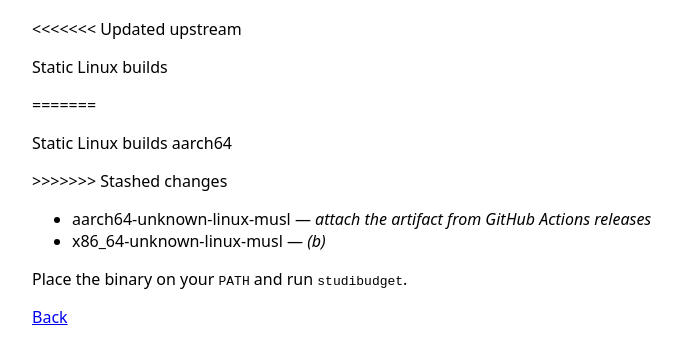
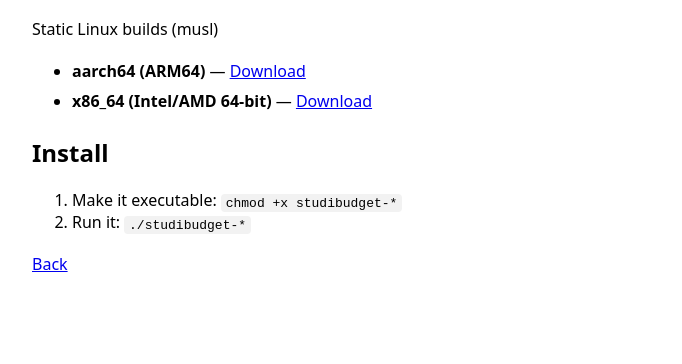
Before and after one commit to Brianmatovu511/studibudget, a plain HTML site: page docs/downloads.html in a window 1280 px wide. Shown: the part 78-442 px from the top of the page, without its empty margins (198-880 px from the left). Drawn offline with Linux system fonts and the light colour scheme.

Commit message:
Update downloads.html

```diff
--- a/docs/downloads.html
+++ b/docs/downloads.html
@@ -1,22 +1,40 @@
-
 <!doctype html>
 <html lang="en">
-<head><meta charset="utf-8"><meta name="viewport" content="width=device-width, initial-scale=1">
-<title>Downloads — studibudget</title>
-<style>body{font-family:system-ui,Segoe UI,Roboto,Helvetica,Arial,sans-serif;max-width:820px;margin:2rem auto;padding:0 1rem;}</style>
+<head>
+  <meta charset="utf-8">
+  <meta name="viewport" content="width=device-width, initial-scale=1">
+  <title>Downloads — studibudget</title>
+  <style>
+    body{font-family:system-ui,Segoe UI,Roboto,Helvetica,Arial,sans-serif;max-width:820px;margin:2rem auto;padding:0 1rem;}
+    a{display:inline-block;margin:.25rem 0;}
+    code{background:#f2f2f2;padding:.1rem .3rem;border-radius:4px;}
+  </style>
 </head>
 <body>
-<h1>Downloads</h1>
-<<<<<<< Updated upstream
-<p>Static Linux builds </p>
-=======
-<p>Static Linux builds aarch64 </p>
->>>>>>> Stashed changes
-<ul>
-  <li>aarch64-unknown-linux-musl — <em>attach the artifact from GitHub Actions releases</em></li>
-  <li>x86_64-unknown-linux-musl — <em>(b)</em></li>
-</ul>
-<p>Place the binary on your <code>PATH</code> and run <code>studibudget</code>.</p>
-<p><a href="./index.html">Back</a></p>
+  <h1>Downloads</h1>
+  <p>Static Linux builds (musl)</p>
+
+  <ul>
+    <li>
+      <strong>aarch64 (ARM64)</strong> —
+      <a href="https://github.com/Brianmatovu511/studibudget/releases/download/v0.1.0/studibudget-aarch64-unknown-linux-musl">
+        Download
+      </a>
+    </li>
+    <li>
+      <strong>x86_64 (Intel/AMD 64-bit)</strong> —
+      <a href="https://github.com/Brianmatovu511/studibudget/releases/download/v0.1.0/studibudget-x86_64-unknown-linux-musl">
+        Download
+      </a>
+    </li>
+  </ul>
+
+  <h2>Install</h2>
+  <ol>
+    <li>Make it executable: <code>chmod +x studibudget-*</code></li>
+    <li>Run it: <code>./studibudget-*</code></li>
+  </ol>
+
+  <p><a href="./index.html">Back</a></p>
 </body>
 </html>
```
